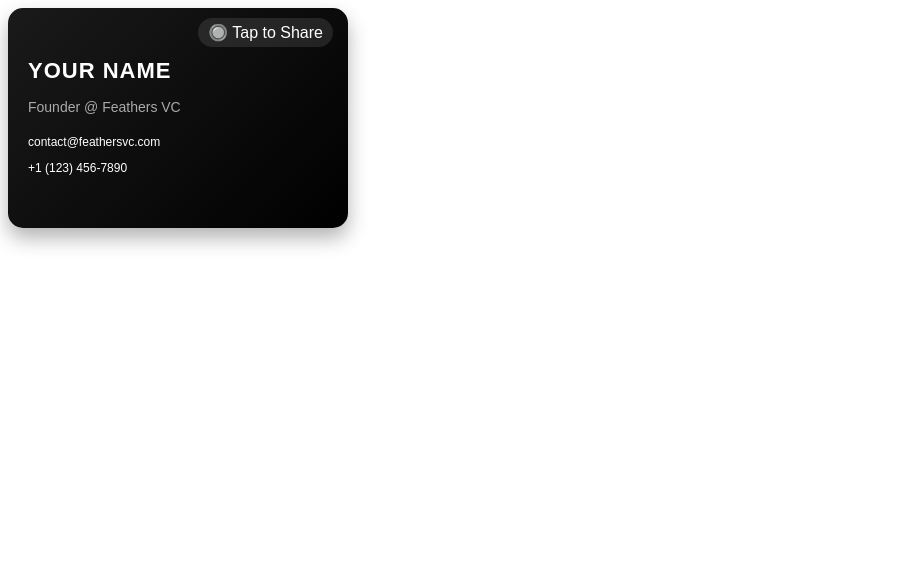
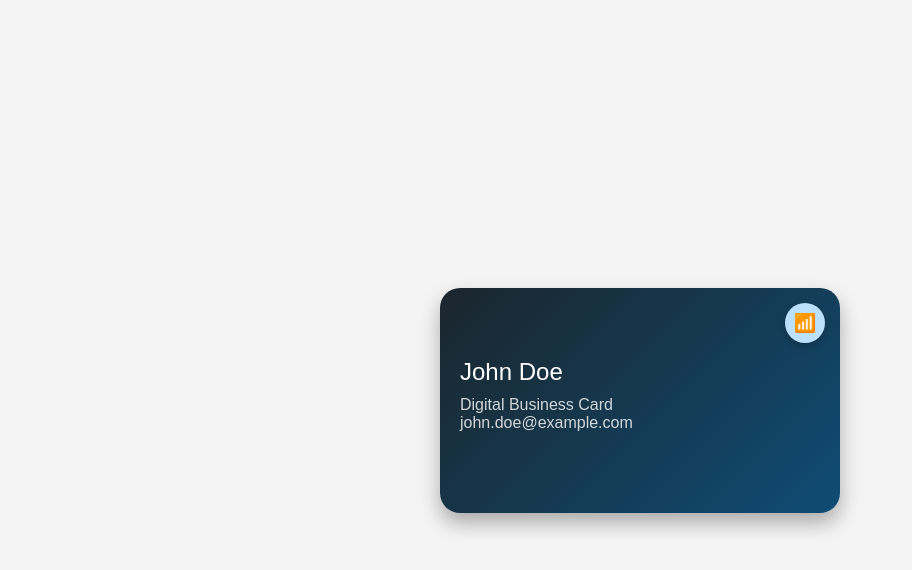
Before and after one commit to Abhirox1993/NFC, a plain HTML site: page index.html in a window 1280 px wide. Shown: the whole page, without its empty margins (0-912 px from the left). Drawn offline with Linux system fonts and the light colour scheme.

Commit message:
Update index.html

```diff
--- a/index.html
+++ b/index.html
@@ -1,47 +1,77 @@
-<div class="atm-card">
-  <div class="nfc-button" onclick="shareViaNFC()">🔘 Tap to Share</div>
-  <div class="card-body">
-    <h1>YOUR NAME</h1>
-    <p class="title">Founder @ Feathers VC</p>
-    <div class="card-details">
-      <p>contact@feathersvc.com</p>
-      <p>+1 (123) 456-7890</p>
+<!DOCTYPE html>
+<html lang="en">
+<head>
+  <meta charset="UTF-8" />
+  <meta name="viewport" content="width=device-width, initial-scale=1.0"/>
+  <title>ATM Card UI</title>
+  <style>
+    body {
+      margin: 0;
+      padding: 0;
+      background: #f4f4f4;
+      font-family: 'Arial', sans-serif;
+      display: flex;
+      justify-content: center;
+      align-items: center;
+      height: 100vh;
+    }
+
+    .card-container {
+      position: relative;
+      width: 90%;
+      max-width: 400px;
+      aspect-ratio: 16/9;
+      background: linear-gradient(135deg, #1B262C, #0F4C75);
+      border-radius: 20px;
+      box-shadow: 0 10px 20px rgba(0,0,0,0.3);
+      color: white;
+      padding: 20px;
+      box-sizing: border-box;
+    }
+
+    .nfc-button {
+      position: absolute;
+      top: 15px;
+      right: 15px;
+      background: #BBE1FA;
+      color: #0F4C75;
+      border: none;
+      border-radius: 50%;
+      width: 40px;
+      height: 40px;
+      display: flex;
+      align-items: center;
+      justify-content: center;
+      font-size: 18px;
+      cursor: pointer;
+      box-shadow: 0 4px 8px rgba(0,0,0,0.2);
+    }
+
+    .card-content {
+      margin-top: 50px;
+    }
+
+    .card-title {
+      font-size: 1.5em;
+      margin-bottom: 10px;
+    }
+
+    .card-detail {
+      font-size: 1em;
+      opacity: 0.8;
+    }
+  </style>
+</head>
+<body>
+
+  <div class="card-container">
+    <button class="nfc-button" title="Share via NFC">📶</button>
+    <div class="card-content">
+      <div class="card-title">John Doe</div>
+      <div class="card-detail">Digital Business Card</div>
+      <div class="card-detail">john.doe@example.com</div>
     </div>
   </div>
-</div>
 
-<style>
-.atm-card {
-  width: 300px;
-  height: 180px;
-  background: linear-gradient(135deg, #1a1a1a, #000);
-  border-radius: 15px;
-  padding: 20px;
-  color: #fff;
-  box-shadow: 0 10px 20px rgba(0,0,0,0.3);
-  position: relative;
-  font-family: 'Arial', sans-serif;
-}
-.nfc-button {
-  position: absolute;
-  top: 10px;
-  right: 15px;
-  background: rgba(255,255,255,0.1);
-  padding: 5px 10px;
-  border-radius: 20px;
-  cursor: pointer;
-}
-.card-body h1 {
-  font-size: 22px;
-  margin-top: 30px;
-  letter-spacing: 1px;
-}
-.title {
-  color: #aaa;
-  font-size: 14px;
-}
-.card-details {
-  margin-top: 20px;
-  font-size: 12px;
-}
-</style>
+</body>
+</html>
```
